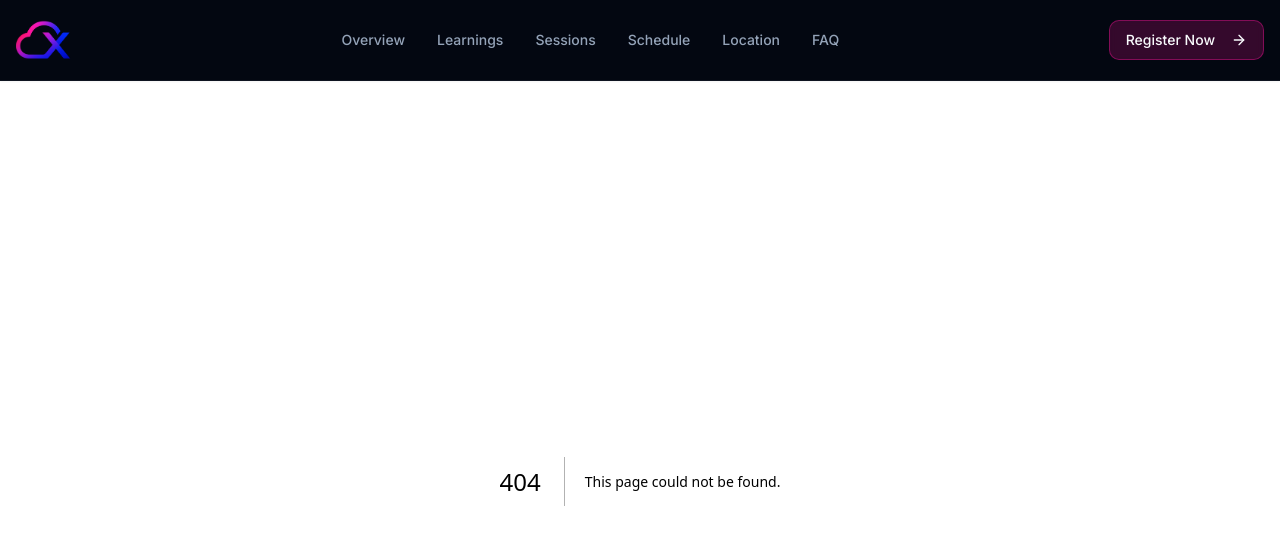
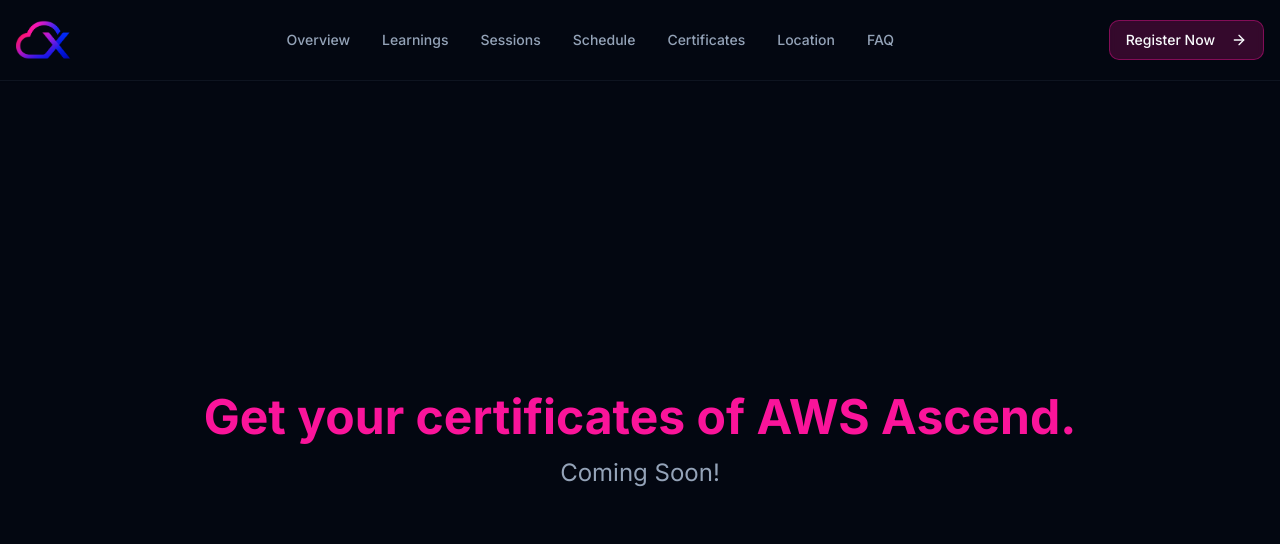
Before and after one commit to jhingalala1234/CloudX-Ascend, a Next.js app: page /certificates in a window 1280 px wide. Before the commit this address had no page. Shown: the top 544 px of the page. Built offline with nearby package versions, Linux system fonts and the light colour scheme.

Commit message:
add one more page named certificates and in that right now write Get you

```diff
--- /dev/null
+++ b/src/app/certificates/page.tsx
@@ -0,0 +1,18 @@
+
+import type { Metadata } from 'next';
+
+export const metadata: Metadata = {
+  title: 'Certificates - AWS Ascend',
+  description: 'Get your certificate of participation for the AWS Ascend workshop.',
+};
+
+export default function CertificatesPage() {
+  return (
+    <div className="flex min-h-[calc(100vh-5rem)] flex-col items-center justify-center bg-background text-foreground p-4 text-center">
+        <div className="space-y-4 animate-slide-up-fade">
+            <h1 className="text-4xl font-bold text-primary sm:text-5xl">Get your certificates of AWS Ascend.</h1>
+            <p className="text-2xl text-muted-foreground">Coming Soon!</p>
+        </div>
+    </div>
+  );
+}
--- a/src/app/page.tsx
+++ b/src/app/page.tsx
@@ -428,7 +428,7 @@
                       <li>Full-day access to both sessions</li>
                       <li>Hands-on labs and projects</li>
                       <li>Swags and prizes for quiz winners</li>
-                      <li>Refreshments from Burger King</li>
+                      <li>Dominos Pizza and Paper Boat drinks</li>
                       <li>Certificate of Participation</li>
                       <li>Full-day OD</li>
                     </ul>
--- a/src/app/sitemap.ts
+++ b/src/app/sitemap.ts
@@ -11,5 +11,11 @@
       changeFrequency: 'yearly',
       priority: 1,
     },
+    {
+      url: `${baseUrl}/certificates`,
+      lastModified: new Date(),
+      changeFrequency: 'monthly',
+      priority: 0.8,
+    },
   ]
 }
--- a/src/components/navbar.tsx
+++ b/src/components/navbar.tsx
@@ -74,6 +74,12 @@
           >
             Schedule
           </Link>
+           <Link
+            href="/certificates"
+            className="text-muted-foreground transition-colors hover:text-primary"
+          >
+            Certificates
+          </Link>
           <Link
             href="/#location"
             className="text-muted-foreground transition-colors hover:text-primary"
@@ -132,6 +138,11 @@
                     Schedule
                   </Link>
                 </SheetClose>
+                 <SheetClose asChild>
+                  <Link href="/certificates" className="text-muted-foreground transition-colors hover:text-primary">
+                    Certificates
+                  </Link>
+                </SheetClose>
                 <SheetClose asChild>
                   <Link href="/#location" className="text-muted-foreground transition-colors hover:text-primary">
                     Location
```
